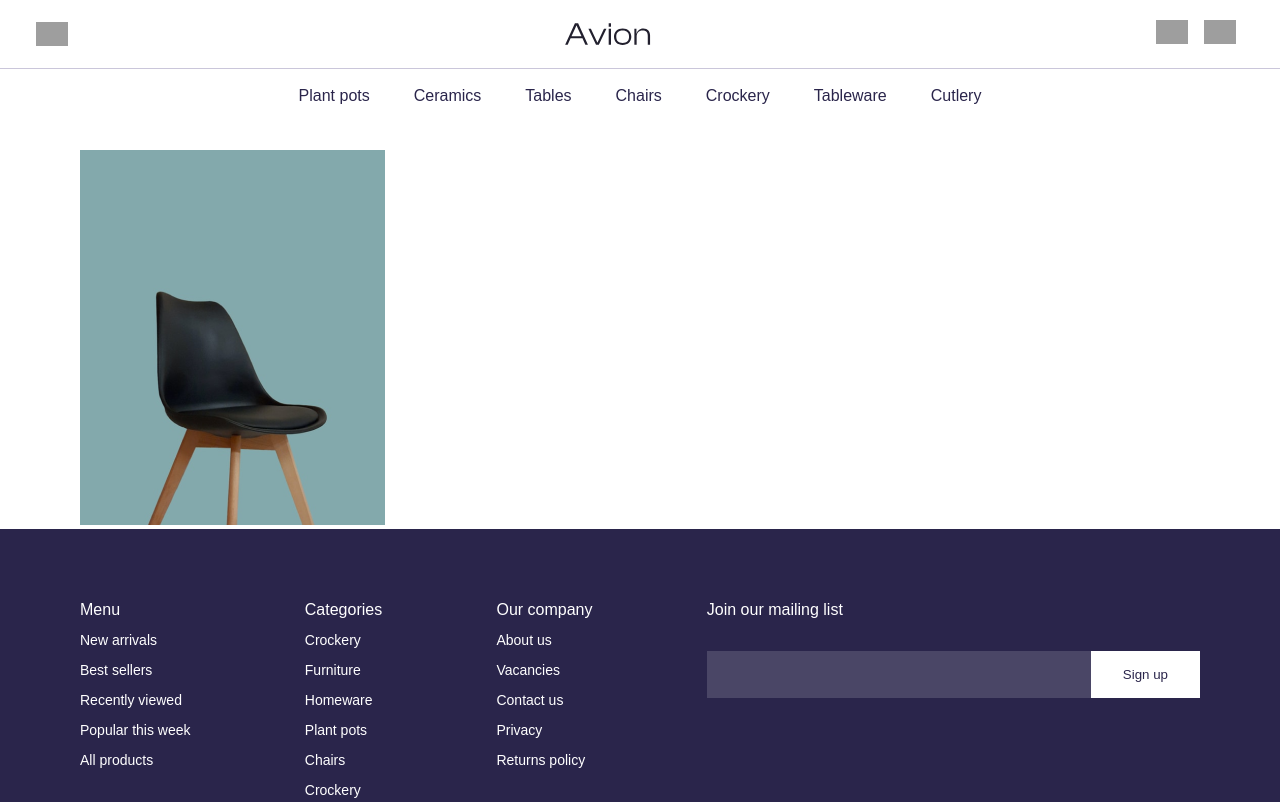
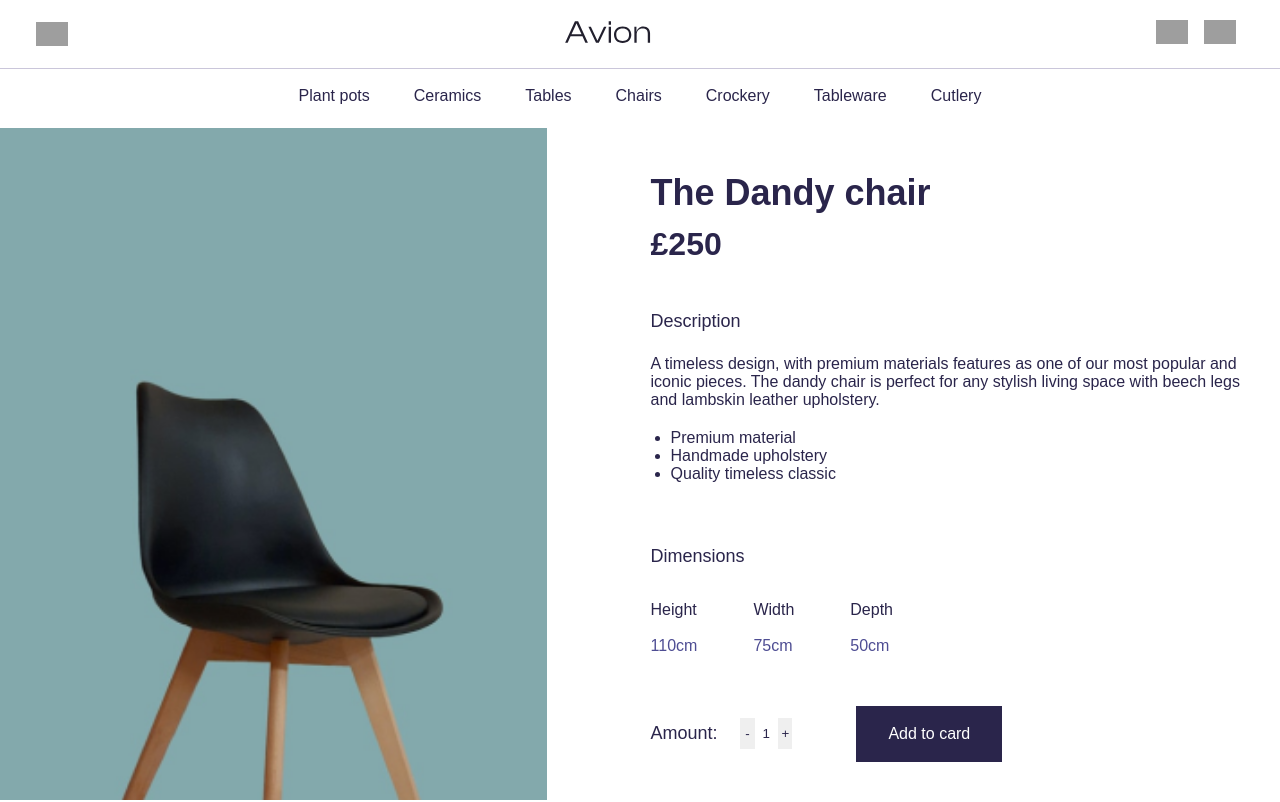
Before and after one commit to gkartsivadze/furniture_advanced, a React (Vite) app: page /product_page/1 in a window 1280 px wide. Shown: the top 802 px of the page. Built offline with nearby package versions, Linux system fonts and the light colour scheme; grey boxes are pictures that could not be loaded; a web font is replaced by a local one.

Commit message:
Rearranged and added new components. Working on product page

```diff
--- /dev/null
+++ b/src/components/FeaturedCardSection.jsx
@@ -0,0 +1,16 @@
+import FeaturedCard from "./FeaturedCard"
+
+import { featured } from "../data/featuredData.json"
+
+export default function FeaturedCardSection() {
+    return (
+        <section className="difference_section">
+            <h3>What makes our brand different</h3>
+            <div className="flex_list">
+                {
+                    featured.map(elem => <FeaturedCard key={elem.id} icon={elem.icon} header={elem.header} body={elem.body} />)
+                }
+            </div>
+        </section>
+    )
+};
--- a/src/components/Header.jsx
+++ b/src/components/Header.jsx
@@ -6,6 +6,7 @@ import userAvatarIcon from '../../public/icons/User--avatar.svg'
 import HeroTop from "./HeroTop"
 
 import useResize from '../hook/useResize'
+import { Link } from 'react-router-dom'
 
 export default function Header() {
     const [width] = useResize();
@@ -14,7 +15,7 @@ export default function Header() {
             <nav>
                 <div className='top'>
                     {width > 700 && <img id='search-btn' src={searchIcon} alt="Search" />}
-                    <img id='logo' src={logo} alt="" />
+                    <Link to="/"><img id='logo' src={logo} alt="" /></Link>
                     <div>
                         {width <= 700 && <img id='search-btn' src={searchIcon} alt="Search" />}
                         <img src={shoppingCartIcon} alt="" />
--- /dev/null
+++ b/src/components/NumberInput.jsx
@@ -0,0 +1,9 @@
+export default function NumberInput({ handleChoose, value }) {
+    return (
+        <div className="number_input">
+            <input type="button" value="-" onClick={() => handleChoose("-")} />
+            <input type="number" value={value} />
+            <input type="button" value="+" onClick={() => handleChoose("+")} />
+        </div>
+    )
+};
--- a/src/components/ProductCard.jsx
+++ b/src/components/ProductCard.jsx
@@ -3,8 +3,8 @@ import { Link } from "react-router-dom";
 export default function ProductCard({id, type, image, name, price}) {
 
     return (
-        <Link to={"/product_page/" + id}>
-            <div className={`product_card ${type}`}>
+        <Link className={`product_card ${type}`} to={"/product_page/" + id}>
+            <div>
                 <img src={image} alt="" />
                 <h4>{name}</h4>
                 <p className="bl">£{price}</p>
--- /dev/null
+++ b/src/components/SignUpSection.jsx
@@ -0,0 +1,15 @@
+import TextInput from "./TextInput"
+
+export default function SignUpSection() {
+    return (
+        <section id="sign_up_section">
+            <div>
+                <h1>Join the club and get the benefits</h1>
+                <p className="bm">
+                    Sign up for our newsletter and receive exclusive offers on new ranges, sales, pop up stores and more
+                </p>
+            </div>
+            <TextInput placeHolder="your@email.com" />
+        </section>
+    )
+};
--- a/src/directions/Homepage/Home.jsx
+++ b/src/directions/Homepage/Home.jsx
@@ -1,9 +1,9 @@
-import FeaturedCard from "./FeaturedCard"
 import Hero from "../../components/Hero"
-import TextInput from "../../components/TextInput"
 import ProductListSection from "../../components/ProductListSection"
+import FeaturedCardSection from "../../components/FeaturedCardSection"
+import SignUpSection from "../../components/SignUpSection"
 
-import { featured, products } from "../../data/featuredData.json"
+import {  products } from "../../data/featuredData.json"
 
 import backImage from "../../../public/back.png"
 
@@ -15,25 +15,10 @@ export default function Home() {
       <section id="welcome_section">
         <Hero />
       </section>
-      <section id="difference_section">
-        <h3>What makes our brand different</h3>
-        <div className="flex_list">
-          {
-            featured.map(elem => <FeaturedCard key={elem.id} icon={elem.icon} header={elem.header} body={elem.body} />)
-          }
-        </div>
-      </section>
+      <FeaturedCardSection />
       <ProductListSection name="New ceramics" data={products} />
       <ProductListSection name="Our popular products" data={products.filter(x => x.popular == true)} />
-      <section id="sign_up_section">
-        <div>
-          <h1>Join the club and get the benefits</h1>
-          <p className="bm">
-            Sign up for our newsletter and receive exclusive offers on new ranges, sales, pop up stores and more
-          </p>
-        </div>
-        <TextInput placeHolder="your@email.com" />
-      </section>
+      <SignUpSection />
       <section id="get_in_touch_section">
           <div className="left">
             <h1>From a studio in London to a global brand with over 400 outlets</h1>
--- a/src/directions/ProductPage/PreviewSection.jsx
+++ b/src/directions/ProductPage/PreviewSection.jsx
@@ -1,8 +1,57 @@
+import { useState } from "react";
+import NumberInput from "../../components/NumberInput";
+
 export default function PreviewSection({ product }) {
-    return(
-        <section>
-            <img src={product.image} alt="" />
 
+    const [currentAmount, setCurrentAmount] = useState(1)
+
+    function handleChoose(opp) {
+        switch (opp) {
+            case "+":
+                setCurrentAmount(currentAmount + 1)
+                break;
+            case "-":
+                if(currentAmount > 1) setCurrentAmount(currentAmount - 1);
+                break;
+            default:
+                alert("Something went wrong")
+        }
+    }
+
+    return (
+        <section id="product_preview_section">
+            <img src={product.image} alt={product.name} />
+            <div className="info">
+                <div>
+                    <h1>{product.name}</h1>
+                    <h2>£{product.price}</h2>
+                </div>
+
+                <div className="description">
+                    <p className="bl">Description</p>
+                    <p className="about">A timeless design, with premium materials features as one of our most popular and iconic pieces. The dandy chair is perfect for any stylish living space with beech legs and lambskin leather upholstery.</p>
+                    <ul>
+                        <li>Premium material</li>
+                        <li>Handmade upholstery</li>
+                        <li>Quality timeless classic</li>
+                    </ul>
+                </div>
+                <div className="dimensions">
+                    <p className="bl">Dimensions</p>
+                    <div className="grid_container">
+                        <p className="bm">Height</p>
+                        <p className="bm">Width</p>
+                        <p className="bm">Depth</p>
+                        <p className="bm text-lighter">110cm</p>
+                        <p className="bm text-lighter">75cm</p>
+                        <p className="bm text-lighter">50cm</p>
+                    </div>
+                </div>
+                <form>
+                    <div className="amount_container bl">Amount: <NumberInput handleChoose={handleChoose} value={currentAmount} /></div>
+                    <button className="btn btn_dark">Add to card</button>
+                </form>
+            </div>
         </section>
     )
 }
--- a/src/directions/ProductPage/ProductPage.jsx
+++ b/src/directions/ProductPage/ProductPage.jsx
@@ -2,6 +2,11 @@ import { useParams } from "react-router-dom"
 import { products } from "../../data/featuredData.json"
 
 import PreviewSection from "./PreviewSection"
+import ProductListSection from '../../components/ProductListSection';
+
+import "../../product.scss"
+import FeaturedCardSection from "../../components/FeaturedCardSection";
+import SignUpSection from "../../components/SignUpSection";
 
 export default function ProductPage() {
     const { productId } = useParams();
@@ -10,6 +15,9 @@ export default function ProductPage() {
     return (
         <main>
             <PreviewSection product={product} />
+            <ProductListSection name="You might also like" data={products.filter(prod => prod.id != product.id)} />
+            <FeaturedCardSection />
+            <SignUpSection />
         </main>
     )
 }
--- a/src/home.scss
+++ b/src/home.scss
@@ -29,13 +29,6 @@
         p {
             margin-top: auto;
         }
-    }
-}
-
-#difference_section {
-    padding-block: 3.75rem;
-    h3 {
-        text-align: center;
     }
 }
 
@@ -107,13 +100,6 @@
         }
     }
 
-    #difference_section {
-        .flex_list {
-            flex-wrap: wrap;
-            justify-content: center;
-        }
-    }
-
     #get_in_touch_section {
         flex-direction: column;
         img {
--- a/src/index.scss
+++ b/src/index.scss
@@ -56,7 +56,11 @@ h2 {
     font-size: 2rem;
 }
 
-button {
+.text-lighter {
+    color: var(--primary)
+}
+
+button, input[type="button"] {
     cursor: pointer;
 }
 
@@ -84,6 +88,28 @@ button {
     }
 }
 
+.number_input {
+    display: flex;
+    & > * {
+        padding: 0.5rem 0.25rem;
+        outline: none;
+        border: none;
+        text-align: center
+    }
+    input {
+        width: 2ch;
+
+        outline: none;
+        border: none;
+        text-align: center
+    }
+    input[type="number"] {
+        &::-webkit-inner-spin-button {
+            appearance: none;
+        }
+    }
+}
+
 .btn {
     @extend .bm;
     border: none;
@@ -100,9 +126,23 @@ button {
     background-color: var(--transparent-white);
     color: var(--white)
 }
+
+.btn_dark {
+    background-color: var(--dark-primary);
+    color: var(--white);
+}
+
+.difference_section {
+    padding-block: 3.75rem;
+    h3 {
+        text-align: center;
+    }
+}
+
 .scrollable_list {
     display: grid;
     grid-auto-flow: column;
+    grid-auto-columns: min-content;
     gap: 1rem;
 
     overflow-x: auto;
@@ -120,6 +160,7 @@ button {
 
 .flex_list {
     display: flex;
+    justify-content: space-evenly;
 }
 
 .featured_card {
@@ -218,13 +259,22 @@ footer {
 section {
     padding-inline: 5rem;
     &:nth-of-type(1) {
-        padding-top: 9.375rem;
+        padding-top: 8rem;
     }
 }
 
 a {
     color: currentColor;
     text-decoration: none;
+}
+
+@media (max-width: 1250px) {
+    .difference_section {
+        .flex_list {
+            flex-wrap: wrap;
+            justify-content: center;
+        }
+    }
 }
 
 @media (max-width: 900px) {
--- /dev/null
+++ b/src/product.scss
@@ -0,0 +1,54 @@
+#product_preview_section {
+    display: flex;
+    align-items: center;
+    gap: 4rem;
+    height: max(40rem, calc(100vh - 8rem));
+
+    padding-inline: 0;
+
+    img {
+        height: 100%;
+        width: 50%;
+
+        object-fit: cover;
+        object-position: center;
+    }
+
+
+    .info {
+        padding: 2.5rem;
+
+        .description {
+            padding-block: 2.5rem;
+            .about {
+                margin-block: 1.25rem;
+            }
+            ul {
+                padding-left: 1.25rem;
+            }
+        }
+
+        .dimensions {
+            padding-block: 1.25rem;
+            & > .bl {
+                margin-bottom: 1.75rem;
+            }
+            .grid_container {
+                display: grid;
+                grid-template-columns: repeat(3, min-content);
+                gap: 0.75rem 3.5rem;
+            }
+        }
+        form {
+            padding-top: 1.7rem;
+            display: flex;
+            gap: clamp(1rem, 5vw, 10rem);
+            align-items: center;
+            .amount_container {
+                display: flex;
+                align-items: center;
+                gap: 1.4rem;
+            }
+        }
+    }
+}
```
Also changed, not shown: src/components/FeaturedCard.jsx (renamed from src/directions/Homepage/FeaturedCard.jsx).
